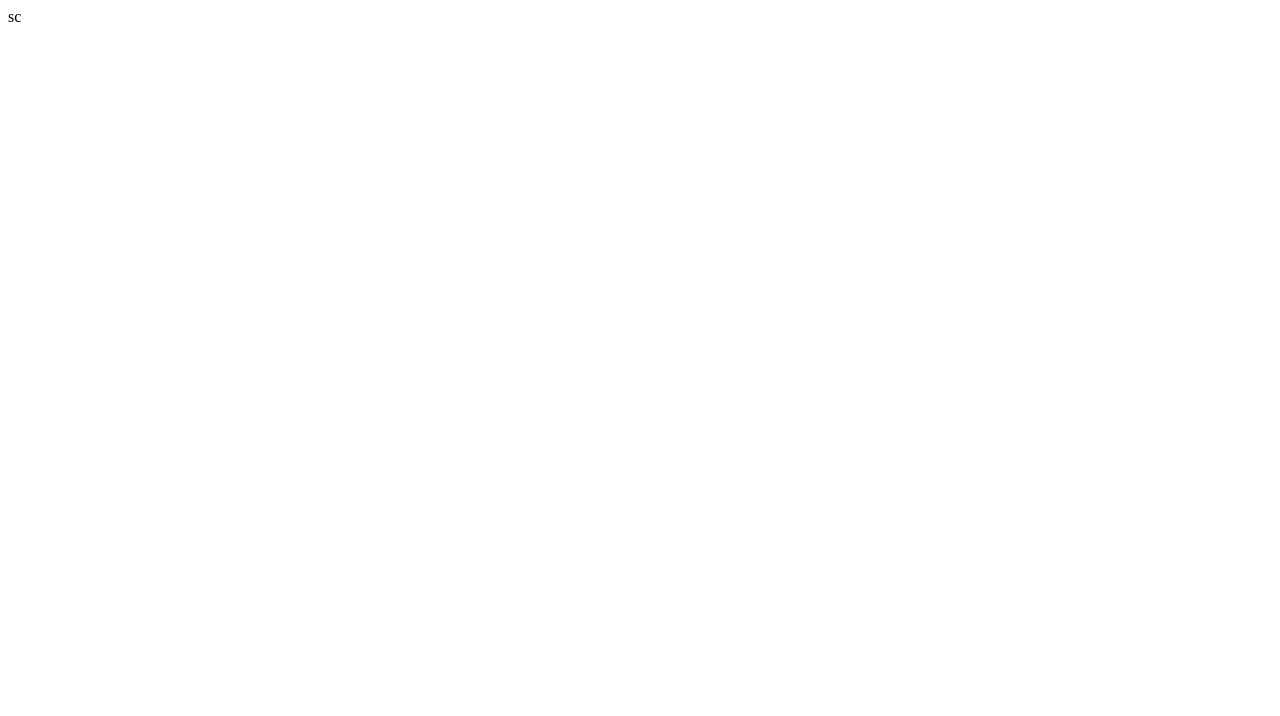
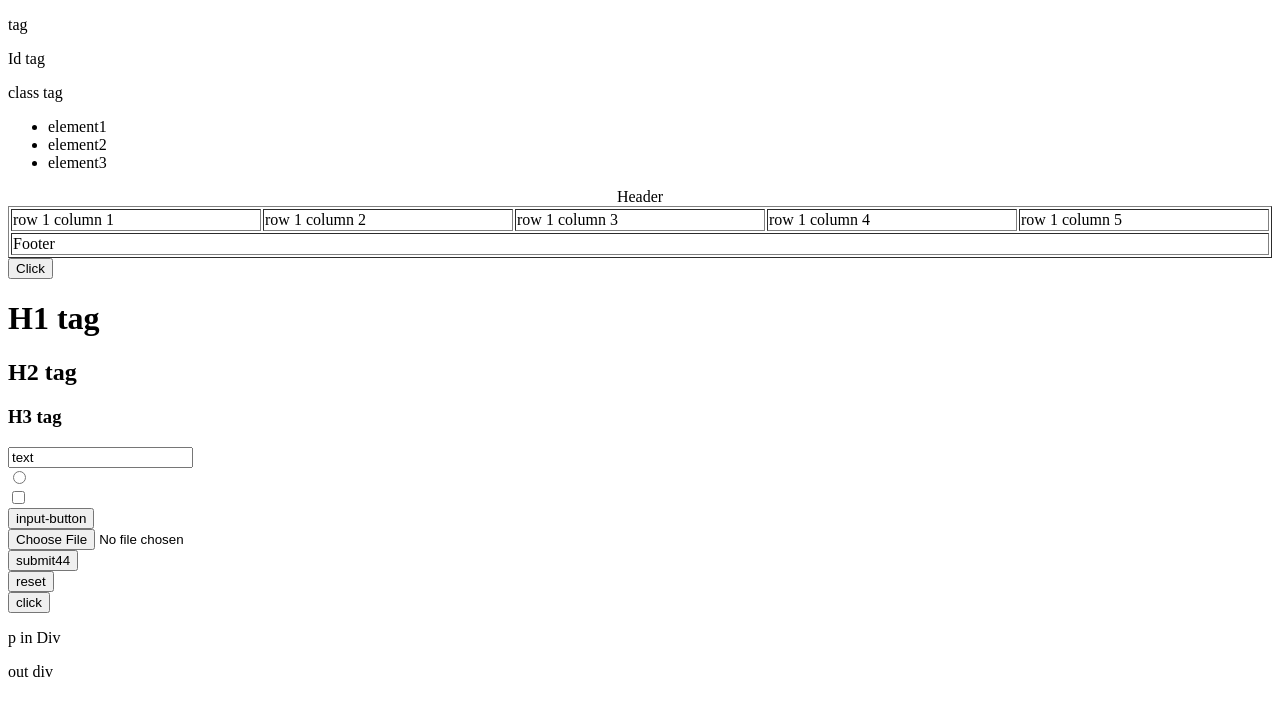
Before and after one commit to tigerkaplan/jQuery, a plain HTML site: page 5_jQuery/2.Selectors/selector.html in a window 1280 px wide. Drawn offline with Linux system fonts and the light colour scheme.

Commit message:
selector

```diff
--- a/5_jQuery/2.Selectors/a003DetailSelectors.js
+++ b/5_jQuery/2.Selectors/a003DetailSelectors.js
@@ -0,0 +1,17 @@
+
+
+// $ (document).ready(function () {
+//     $("p").css("color", "red");
+// });
+
+// $ (function () {
+//     $("h1,h2,h3").css("color", "red");
+// });
+
+
+
+$(function () {
+    $("#test").click(function () {
+        $("tr td:first").css("background-color", "yellow").css("height", "105px");
+    });
+});
--- a/5_jQuery/2.Selectors/selector.html
+++ b/5_jQuery/2.Selectors/selector.html
@@ -1,12 +1,80 @@
+<!doctype html>
+<html lang="en">
 <!DOCTYPE html>
 <html lang="en">
+
 <head>
     <meta charset="UTF-8">
     <meta name="viewport" content="width=device-width, initial-scale=1.0">
     <title>Document</title>
-    sc
+    <!-- Jquery -->
+    <script src="../js/jquery-3.7.1.min.js"></script>
+    <script src="/2.Selectors/a003DetailSelectors.js"></script>
 </head>
+
 <body>
 
+    <!-- * Syntax Selector -->
+    <!-- <p>Lorem ipsum dolor sit amet consectetur adipisicing elit. Nihil, exercitationem?</p>
+    <p id="idJquery"> Lorem ipsum dolor sit amet consectetur adipisicing elit. Nihil, exercitationem?</p>
+    <p class="classJquery">Lorem ipsum dolor sit amet consectetur adipisicing elit. Nihil, exercitationem?</p>
+
+    <button>Click Me !</button> -->
+
+    <P>tag</P>
+    <P id="idJquery">Id tag</P>
+    <P class="classJquery">class tag</P>
+    <ul>
+        <li>element1</li>
+        <li>element2</li>
+        <li>element3</li>
+    </ul>
+
+
+    <table border="1" width="100%">
+        <caption>Header</caption>
+
+       <tbody>
+        <tr>
+            <td>row 1 column 1</td>
+            <td>row 1 column 2</td>
+            <td>row 1 column 3</td>
+            <td>row 1 column 4</td>
+            <td>row 1 column 5</td>
+        </tr>
+
+        <tfoot>
+            <tr>
+                <td colspan="5"> Footer</td>
+            </tr>
+        </tfoot>
+       </tbody>
+    </table>
+    <button>Click</button>
+    <!-- Form Nesnesi -->
+
+    <h1>H1 tag</h1>
+    <h2>H2 tag</h2>
+    <h3>H3 tag</h3>
+
+    <form>
+        <input type="text" value="text"/>  <br>
+        <input type="radio" value="text"/> <br>
+        <input type="checkbox" value="text"/> <br>
+        <input type="button" value="input-button"/> <br>
+        <input type="file" value="text"/> <br>
+        <input type="submit" value="submit44"/> <br>
+        <input type="reset" value="reset" /> <br>
+
+        <button id="test"> click</button>
+    </form>
+
+    <div>
+        <p>p in Div </p>
+    </div>
+
+    <p>out div</p>
+
 </body>
+
 </html>
```
Also changed, not shown: 5_jQuery/1.documentReady/a002DocumentReady.js (deleted, +0 -17 lines).
